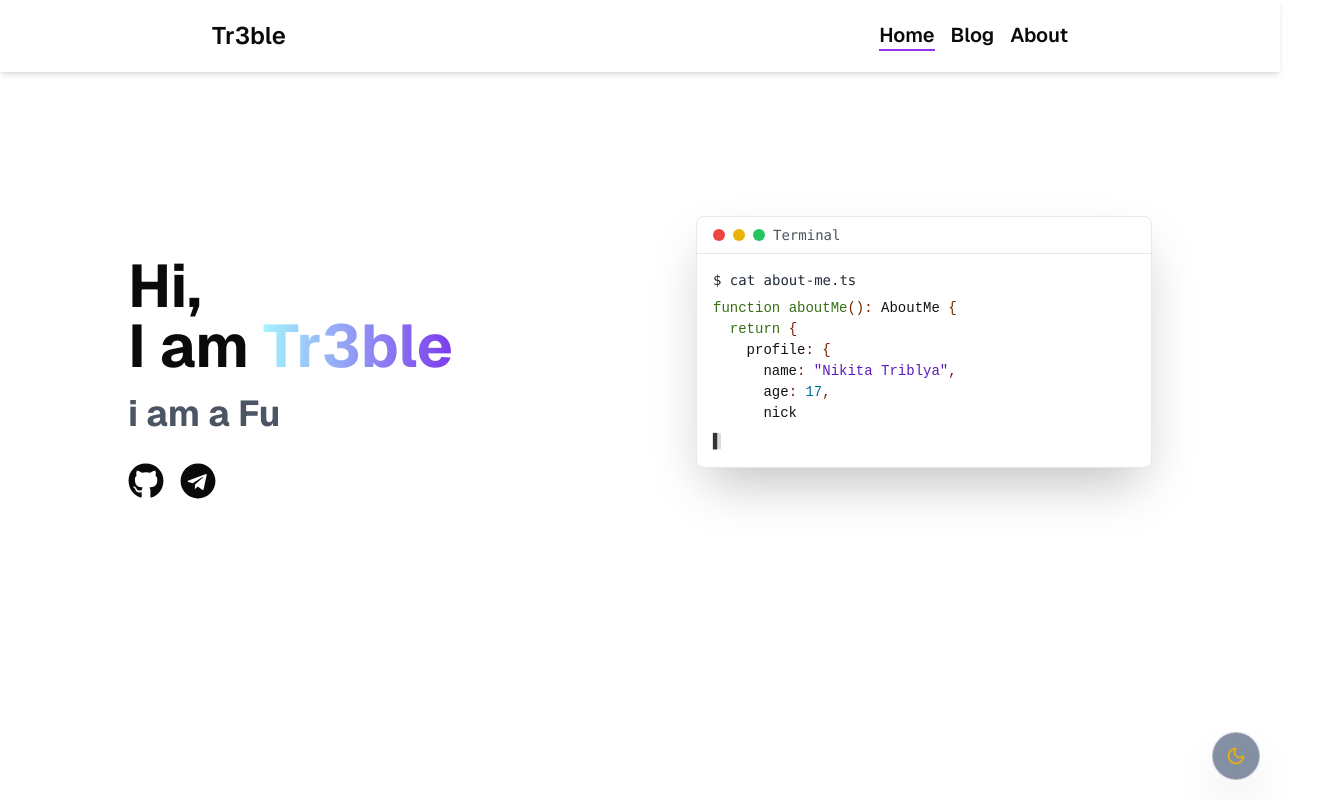
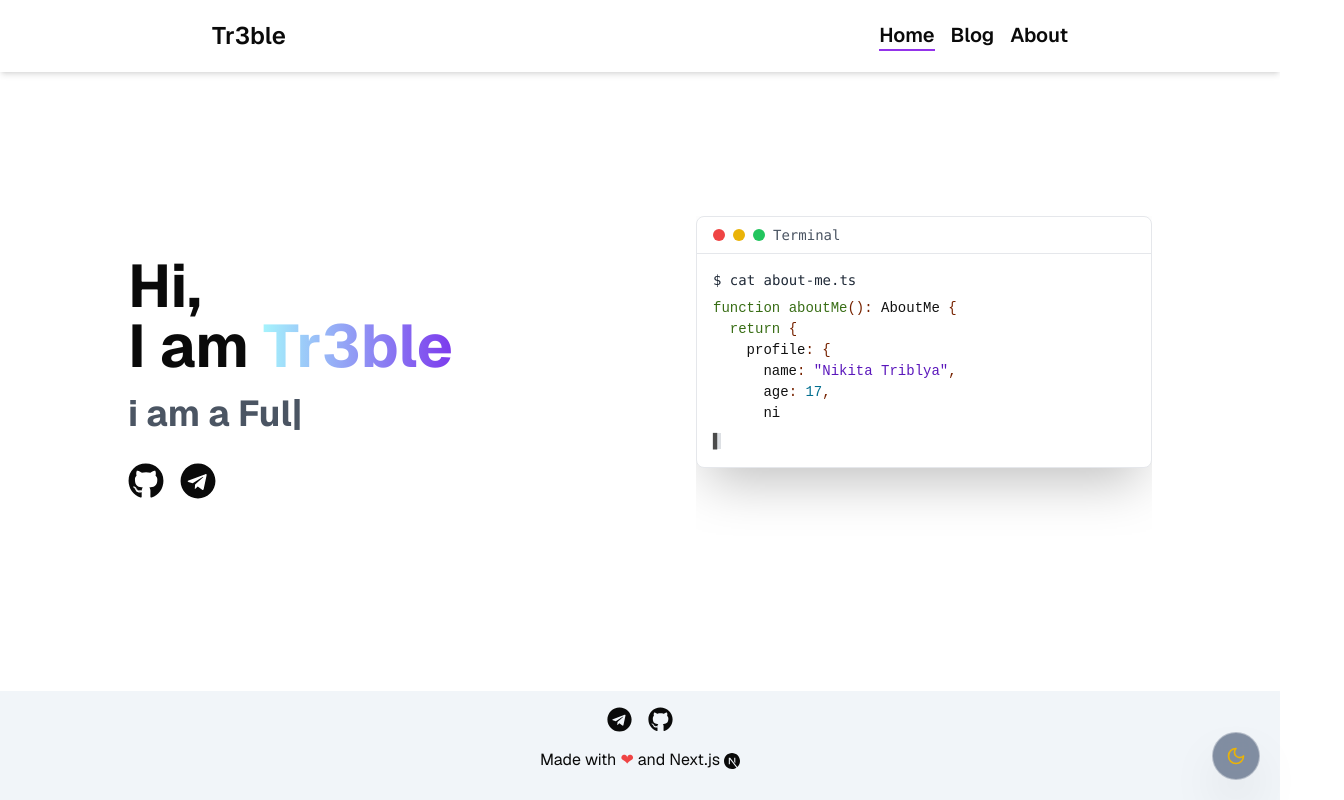
Before and after one commit to tr3bleee/Tr3bleSite, a Next.js app: page / in a window 1280 px wide. Shown: the top 800 px of the page, 1344 px wide, since content can reach past the window. Built offline with nearby package versions, Linux system fonts and the light colour scheme.

Commit message:
remove horizontal scroll

```diff
--- a/src/app/page.tsx
+++ b/src/app/page.tsx
@@ -9,9 +9,9 @@ import Terminal from "@/components/terminal/terminal";
 
 export default function Home() {
   return (
-    <>
+    <div className="h-screen overflow-hidden flex flex-col">
       <Header />
-      <main className="flex min-h-screen animate-fade-in flex-col lg:flex-row items-start justify-center lg:justify-between px-2 sm:px-4 md:px-20 xl:px-32 pt-20 lg:pt-36">
+      <main className="flex-1 flex animate-fade-in flex-col lg:flex-row items-start justify-center lg:justify-between px-2 sm:px-4 md:px-20 xl:px-32 pt-20 lg:pt-36">
         {/* Left Column */}
         <div className="flex flex-col w-full lg:max-w-[50%] mb-12 lg:mb-0 lg:mr-14">
           <h1 className="text-3xl font-bold md:text-6xl lg:mt-10 ml-1 sm:ml-0">
@@ -69,12 +69,12 @@ export default function Home() {
         </div>
 
         {/* Right Column */}
-        <div className="w-full lg:w-[45%] mt-8 lg:mt-0 min-h-[320px] -mr-3 sm:mr-0">
+        <div className="w-full lg:w-[45%] mt-8 lg:mt-0 min-h-[320px] -mr-3 sm:mr-0 overflow-hidden">
           <Terminal />
         </div>
       </main>
       <ThemeToogle />
       <Footer />
-    </>
+    </div>
   );
 }
```
